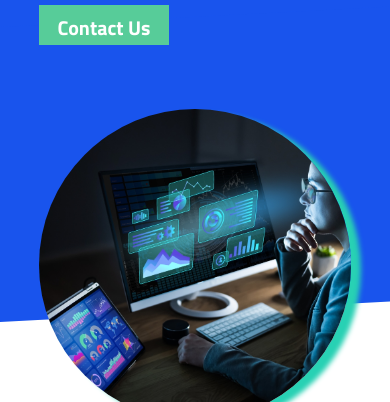
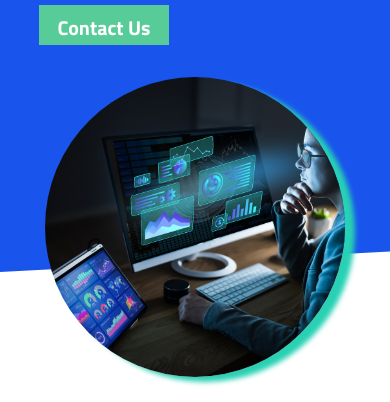
Before and after one commit to carlismith14/eProcessDevelopment, a plain HTML site: page index.html in a window 390 px wide. Shown: the part 368-770 px from the top of the page. Drawn offline with Linux system fonts and the light colour scheme; files whose address does not match are found by name.

Commit message:
fixed hero image margin @ bottom so not overflowing w/ client section

```diff
--- a/style.css
+++ b/style.css
@@ -513,10 +513,10 @@ footer {
     content: '';
     display: block;
     width: 100%;
-    height: 50%;
+    height: 40%;
     transform-origin: left;
     left: 0px;
-    bottom: -100px;
+    bottom: -50px;
     background:var(--color-royalblue);
     transform: skewY(-3deg);
     z-index: -1;
@@ -526,15 +526,18 @@ footer {
   .hero__content{
     display: block;
 
+    /* max-height: 50%; */
 }
 
 
 
   .hero_test{
-    max-height: 400px;
+
+    max-height: 300px;
     /* justify-content: center; */
     /* z-index: 111; */
-    margin: 0 auto;
+    margin: -2em auto;
+    /* margin-bottom: 4em; */
    }
 
 
```
